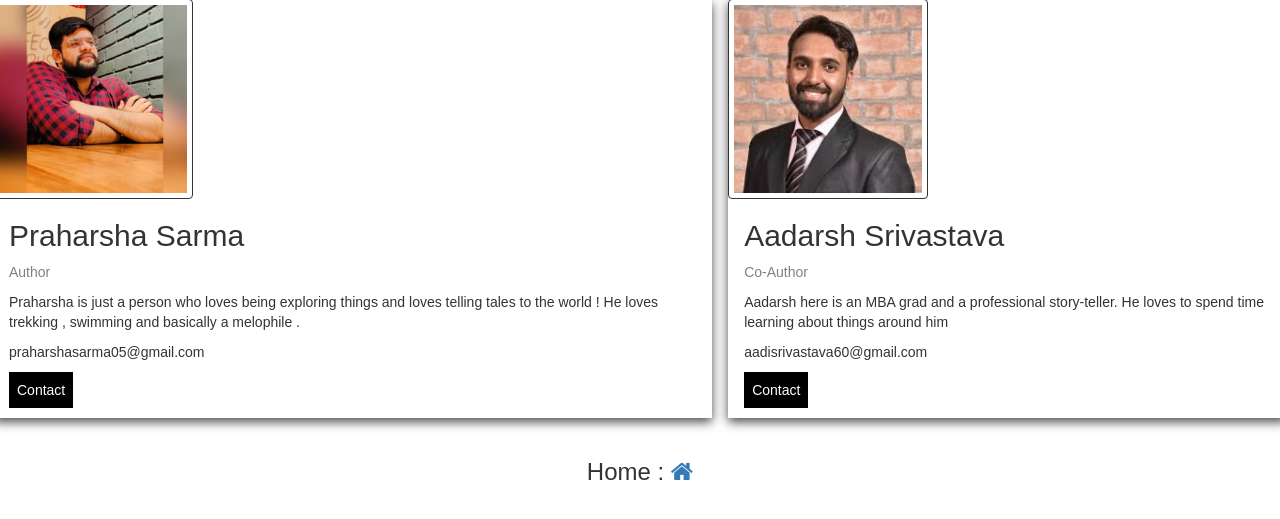
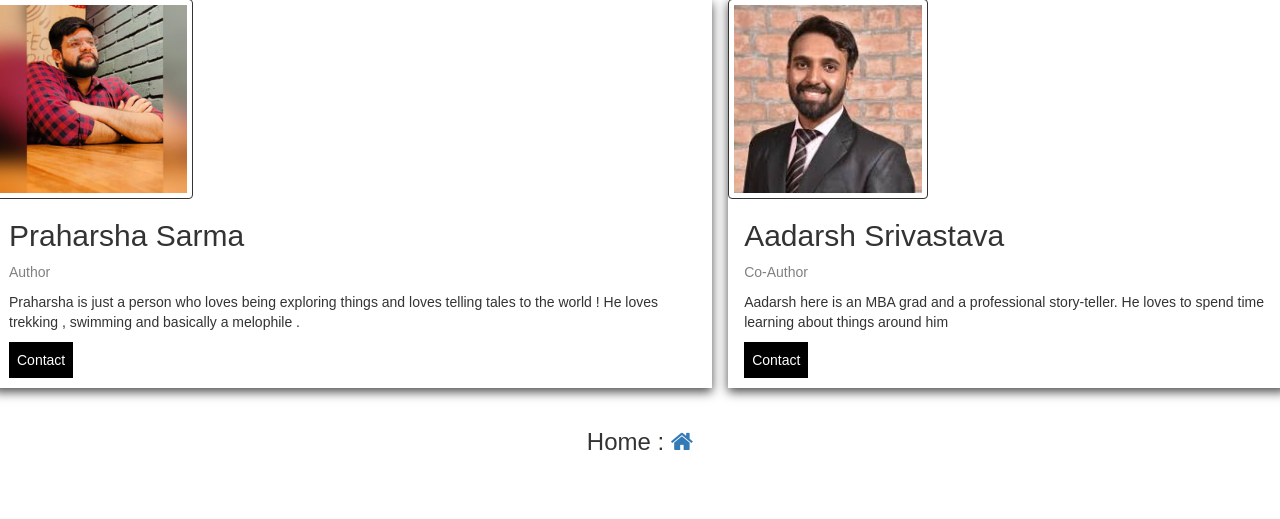
Before and after one commit to praharsha05/Blogs, a Django app: page /about/ in a window 1280 px wide. Shown: the part 264-783 px from the top of the page. Run offline with Django 4.2, Linux system fonts and the light colour scheme; some libraries are stand-ins or nearby versions.

Commit message:
Enabling mail for contact

```diff
--- a/templates/blogs/about.html
+++ b/templates/blogs/about.html
@@ -36,8 +36,8 @@
         <p class="title">Author</p>
         <p>Praharsha is just a person who loves being exploring things and loves telling tales to the world !
             He loves trekking , swimming and basically a melophile . </p>
-        <p>praharshasarma05@gmail.com</p>
-        <p><button class="button">Contact</button></p>
+            <p style=" display: none;">praharshasarma05@gmail.com</p>
+            <p><a href="mailto:praharshasarma05@gmail.com" class="button"> Contact </a></p>
       </div>
     </div>
   </div>
@@ -52,8 +52,8 @@
         <p class="title">Co-Author</p>
         <p> Aadarsh here is an MBA grad and a professional story-teller.
          He loves to spend time learning about things around him</p>
-        <p>aadisrivastava60@gmail.com</p>
-        <p><button class="button">Contact</button></p>
+        <p style=" display: none;">aadisrivastava60@gmail.com</p>
+        <p><a href="mailto:aadisrivastava60@gmail.com" class="button"> Contact </a></p>
       </div>
     </div>
   </div>
```
